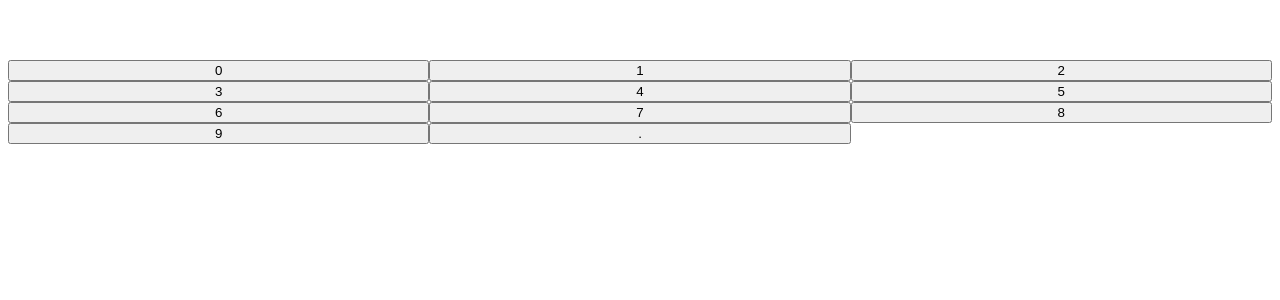
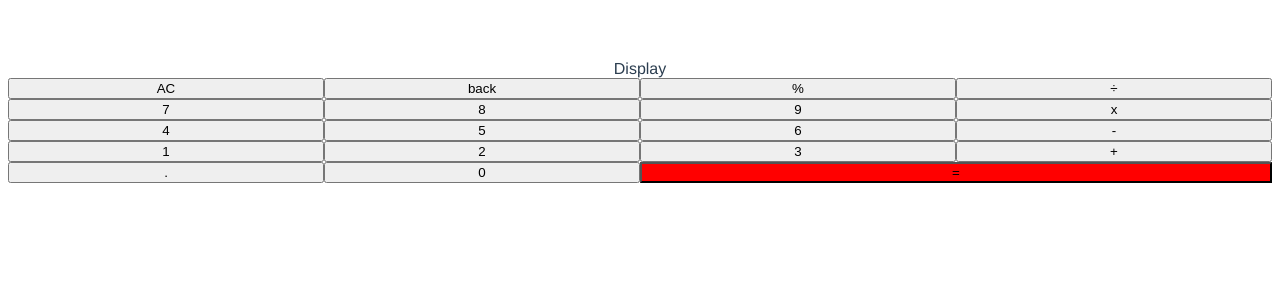
Before and after one commit to AumBhatt/vcalc-vue, a Vue app: page / in a window 1280 px wide. Shown: the top 300 px of the page. Built offline with nearby package versions, Linux system fonts and the light colour scheme.

Commit message:
Keypad UI positioning, Create Display component

```diff
--- a/src/App.vue
+++ b/src/App.vue
@@ -1,15 +1,17 @@
 <template>
+  <Display></Display>
   <Keys>{{key}}</Keys>
 </template>
 
 <script>
 import HelloWorld from './components/HelloWorld.vue'
 import Keys from './components/Keys.vue'
+import Display from './components/Display.vue'
 
 export default {
   name: 'App',
   components: {
-    Keys
+    Keys, Display
   }
 }
 </script>
--- /dev/null
+++ b/src/components/Display.vue
@@ -0,0 +1,13 @@
+<template>
+    Display
+</template>
+
+<script>
+export default {
+    name: "Display"
+}
+</script>
+
+<style>
+
+</style>
--- a/src/components/Keys.vue
+++ b/src/components/Keys.vue
@@ -6,8 +6,8 @@
         <button
             v-for="key in allKeys"
             :key="key.id"
-            :class="[ key.keyType + key.keyValue]"
-            @click="printKey(key)"
+            :class="[ !isNaN(key.keyValue) ? `numKey` : key.keyName ]"
+            @click="keyPressed(key)"
         >
             {{ key.keyValue }}
         </button>
@@ -20,23 +20,35 @@ export default {
     data() {
         return {
             allKeys: [
-                {id: 0, keyValue: 0, keyType: "num"},
-                {id: 1, keyValue: 1, keyType: "num"},
-                {id: 2, keyValue: 2, keyType: "num"},
-                {id: 3, keyValue: 3, keyType: "num"},
-                {id: 4, keyValue: 4, keyType: "num"},
-                {id: 5, keyValue: 5, keyType: "num"},
-                {id: 6, keyValue: 6, keyType: "num"},
-                {id: 7, keyValue: 7, keyType: "num"},
-                {id: 8, keyValue: 8, keyType: "num"},
-                {id: 9, keyValue: 9, keyType: "num"},
-                {id: 10, keyValue: '.', keyType: "dec"},
+                {id: 18, keyValue: "AC", keyName: "allClearKey"},
+                {id: 17, keyValue: "back", keyName: "backspaceKey"},
+                {id: 16, keyValue: "%", keyName: "percentKey"},
+                {id: 15, keyValue: "÷", keyName: "divKey"},
+                {id: 7, keyValue: 7},
+                {id: 8, keyValue: 8},
+                {id: 9, keyValue: 9},
+                {id: 14, keyValue: "x", keyName: "mulKey"},
+                {id: 4, keyValue: 4},
+                {id: 5, keyValue: 5},
+                {id: 6, keyValue: 6},
+                {id: 13, keyValue: "-", keyName: "subKey"},
+                {id: 1, keyValue: 1},
+                {id: 2, keyValue: 2},
+                {id: 3, keyValue: 3},
+                {id: 12, keyValue: "+", keyName: "addKey"},
+                {id: 10, keyValue: '.', keyName: "decimalKey"},
+                {id: 0, keyValue: 0},
+                {id: 11, keyValue: '=', keyName: "equalKey"},
             ]
         }
     },
     methods: {
-        printKey(key) {
-            console.log(key.keyValue, key.keyType)
+        keyPressed(key) {
+            if(isNaN(key.keyValue)) {
+                // not a number / its a function
+            } else {
+                // is a number / not a function
+            }
         }
     }
 }
@@ -46,9 +58,16 @@ export default {
 
 .all-keys {
     display: grid;
-    grid-template-columns: repeat(3, 1fr);
+    grid-template-columns: repeat(4, 1fr);
 }
 
 .active {
 }
+
+.equalKey {
+    grid-column-start: 3;
+    grid-column-end: 5;
+
+    background: red;
+}
 </style>
```
